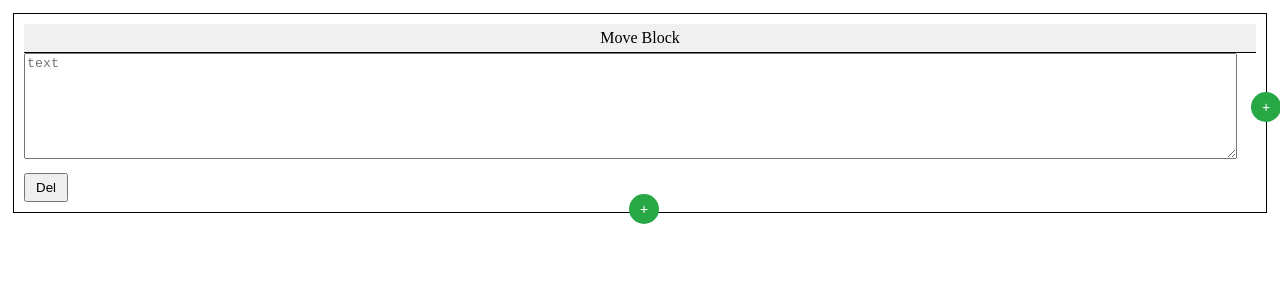
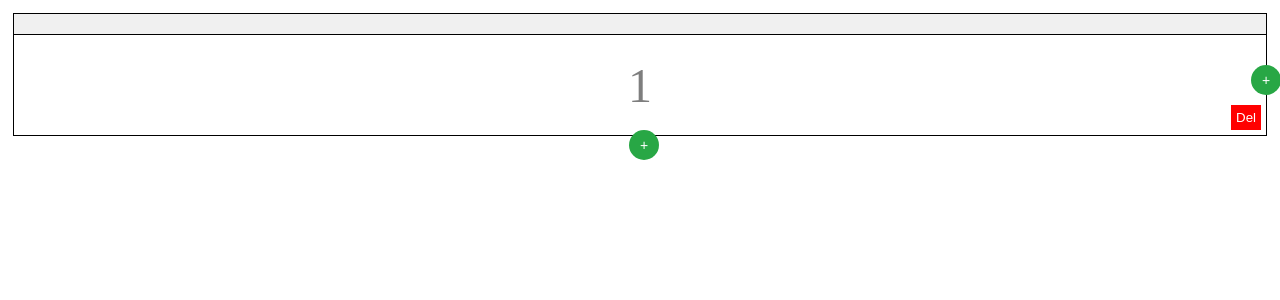
Before and after one commit to Arcadnick/PageBlockManager, a React (Create React App) app: page / in a window 1280 px wide. Shown: the top 300 px of the page. Built offline with nearby package versions, Linux system fonts and the light colour scheme.

Commit message:
block numbers

```diff
--- a/src/components/Block.jsx
+++ b/src/components/Block.jsx
@@ -1,7 +1,7 @@
 import React from 'react';
 import { useDrag, useDrop } from 'react-dnd';
 
-const Block = ({ id, content, onContentChange, onRemove, moveBlock, rowIndex, blockIndex }) => {
+const Block = ({ id, blockIndex, onRemove, moveBlock, rowIndex }) => {
   const [{ isDragging }, dragRef] = useDrag({
     type: 'block',
     item: { id, rowIndex, blockIndex },
@@ -28,34 +28,15 @@ const Block = ({ id, content, onContentChange, onRemove, moveBlock, rowIndex, bl
   return (
     <div
       ref={dropRef}
-      style={{
-        flex: 1,
-        border: isOver && canDrop ? '2px dashed green' : '1px solid black',
-        margin: '5px',
-        padding: '10px',
-        boxSizing: 'border-box',
-        opacity: isDragging ? 0.5 : 1,
-      }}
+      className={`block-container ${isDragging ? 'dragging' : ''} ${isOver && canDrop ? 'hovered' : ''}`}
     >
-      <div
-        ref={dragRef}
-        style={{
-          backgroundColor: '#f0f0f0',
-          padding: '5px',
-          cursor: 'move',
-          borderBottom: '1px solid black',
-          textAlign: 'center',
-        }}
-      >
-        Move Block
+      <div ref={dragRef} className="block-header">
       </div>
 
-      <textarea
-        value={content}
-        onChange={(e) => onContentChange(e.target.value)}
-        placeholder="text"
-        style={{ width: '98%', height: '100px' }}
-      />
+      <div className="block-content">
+        <span className="block-number">{blockIndex + 1}</span>
+      </div>
+
       <button className="delete" onClick={onRemove}>
         Del
       </button>
--- a/src/components/BlockEditor.jsx
+++ b/src/components/BlockEditor.jsx
@@ -33,9 +33,11 @@ const BlockEditor = () => {
   };
 
   const removeBlock = (rowIndex, blockIndex) => {
-    const updatedFields = fields.map((field, rIdx) =>
+    const updatedFields = fields
+      .map((field, rIdx) =>
         rIdx === rowIndex ? field.filter((_, bIdx) => bIdx !== blockIndex) : field
-      ).filter(field => field.length > 0);
+      )
+      .filter((field) => field.length > 0);
     setFields(updatedFields);
   };
 
@@ -55,6 +57,8 @@ const BlockEditor = () => {
     setFields(updatedFields);
   };
 
+  const allBlocks = fields.flat();
+
   return (
     <DndProvider backend={HTML5Backend}>
       <div>
@@ -68,7 +72,7 @@ const BlockEditor = () => {
             onRemoveBlock={(blockIndex) => removeBlock(rowIndex, blockIndex)}
             canAddRight={field.length < MAX_BLOCKS_IN_ROW}
             moveBlock={moveBlock}
-          rowIndex={rowIndex}
+            allBlocks={allBlocks}
           />
         ))}
       </div>
--- a/src/components/BlockField.jsx
+++ b/src/components/BlockField.jsx
@@ -1,22 +1,32 @@
 import React from 'react';
 import Block from './Block';
 
-const BlockField = ({ blocks, onAddBlock, onAddField, onUpdateBlock, onRemoveBlock, canAddRight, moveBlock, rowIndex }) => {
+const BlockField = ({
+  blocks,
+  onAddBlock,
+  onAddField,
+  onRemoveBlock,
+  canAddRight,
+  moveBlock,
+  allBlocks,
+}) => {
   return (
     <div style={{ position: 'relative', marginBottom: '20px', width: '100%' }}>
       <div style={{ display: 'flex', width: '100%' }}>
-        {blocks.map((block, blockIndex) => (
+        {blocks.map((block, blockIndex) => {
+          const globalBlockIndex = allBlocks.indexOf(block);
+
+          return (
             <Block
               key={block.id}
               id={block.id}
-            content={block.content}
-            onContentChange={(content) => onUpdateBlock(blockIndex, content)}
+              blockIndex={globalBlockIndex}
               onRemove={() => onRemoveBlock(blockIndex)}
               moveBlock={moveBlock}
-            rowIndex={rowIndex}
-            blockIndex={blockIndex}
+              rowIndex={blocks.rowIndex}
             />
-        ))}
+          );
+        })}
         {canAddRight && (
           <button className="add-block" onClick={onAddBlock}>
             +
--- a/src/styles.css
+++ b/src/styles.css
@@ -2,10 +2,6 @@
     margin-top: 10px;
     padding: 5px 10px;
     cursor: pointer;
-  }
-
-  button.delete {
-    position: static;
   }
 
   button.add-block {
@@ -35,3 +31,52 @@
     top: 84%;
     right: 48.5%;
   }
+
+  .block-container {
+    flex: 1;
+    border: 1px solid black;
+    margin: 5px;
+    box-sizing: border-box;
+    position: relative;
+    display: flex;
+    flex-direction: column;
+  }
+
+  .block-header {
+    background-color: #f0f0f0;
+    padding: 10px;
+    cursor: move;
+    border-bottom: 1px solid black;
+    text-align: center;
+  }
+
+  .block-content {
+    display: flex;
+    justify-content: center;
+    align-items: center;
+    height: 100px;
+  }
+
+  .block-number {
+    font-size: 48px;
+    opacity: 0.5;
+  }
+
+  .delete {
+    position: absolute;
+    bottom: 5px;
+    right: 5px;
+    background-color: red;
+    color: white;
+    border: none;
+    padding: 5px;
+    cursor: pointer;
+  }
+
+  .dragging {
+    opacity: 0.5;
+  }
+
+  .hovered {
+    border: 2px dashed green;
+  }
```
Lines whose indentation alone changed are shown as unchanged.
